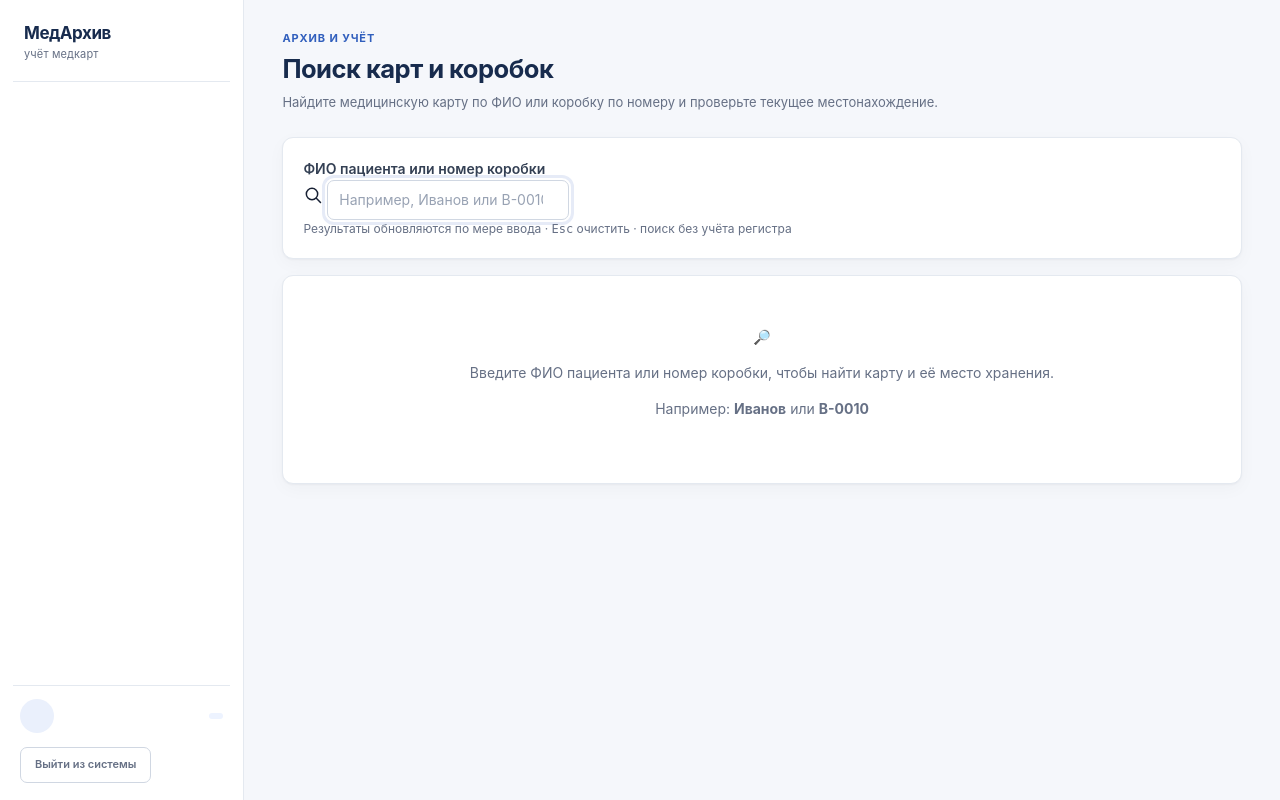
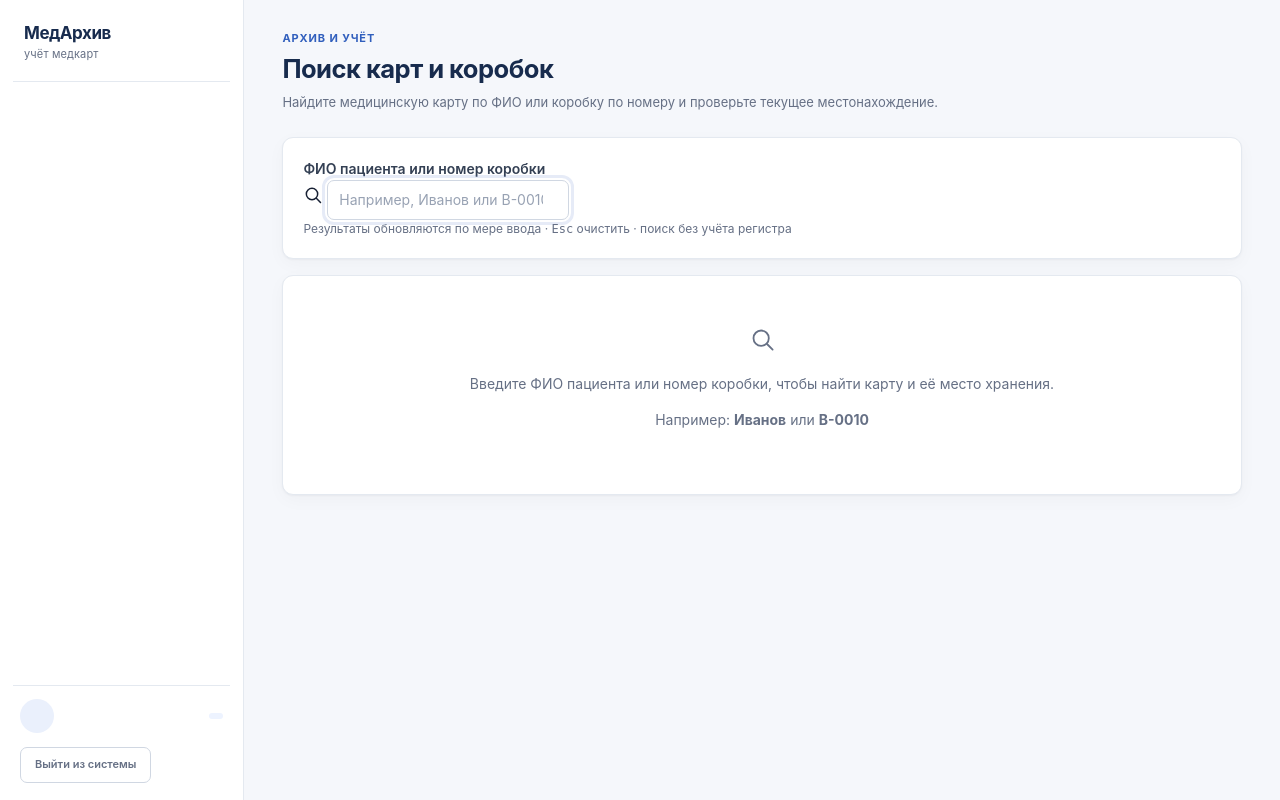
Before and after one commit to destorrr/medarchive, a FastAPI app: template src/medarchive/templates/search.html in a window 1280 px wide. Run offline with FastAPI, Linux system fonts and the light colour scheme; the template is opened without the code that fills it, so the values that code supplies are empty; some libraries are stand-ins or nearby versions.

Commit message:
Modernize search result states

```diff
--- a/src/medarchive/templates/search_fragment.html
+++ b/src/medarchive/templates/search_fragment.html
@@ -7,7 +7,7 @@
 {% if not query %}
 <div class="card" id="state-empty">
     <div class="empty-state">
-        <div class="icon">🔎</div>
+        <span class="empty-state-icon" aria-hidden="true"><svg viewBox="0 0 24 24" width="27" height="27" fill="none" stroke="currentColor" stroke-width="1.6" stroke-linecap="round"><circle cx="10.8" cy="10.8" r="6.8"></circle><path d="m16 16 5 5"></path></svg></span>
         <p>Введите ФИО пациента или номер коробки, чтобы найти карту и её место хранения.</p>
         <p class="hint">Например: <b>Иванов</b> или <b>B-0010</b></p>
     </div>
@@ -15,7 +15,7 @@
 {% elif not cards and not boxes %}
 <div class="card" id="state-noresults">
     <div class="empty-state">
-        <div class="icon">😕</div>
+        <span class="empty-state-icon" aria-hidden="true"><svg viewBox="0 0 24 24" width="27" height="27" fill="none" stroke="currentColor" stroke-width="1.6" stroke-linecap="round"><circle cx="12" cy="12" r="9"></circle><path d="M8.5 14.5s1.2-1.5 3.5-1.5 3.5 1.5 3.5 1.5M9 9h.01M15 9h.01"></path></svg></span>
         <p>По запросу «{{ query }}» ничего не найдено.</p>
         <p class="hint">Проверьте написание или попробуйте часть ФИО / номера.</p>
     </div>
```
